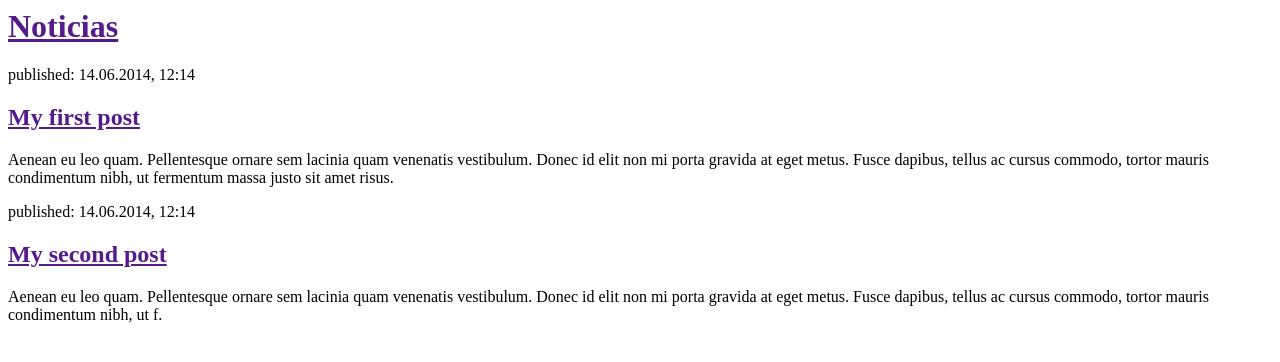
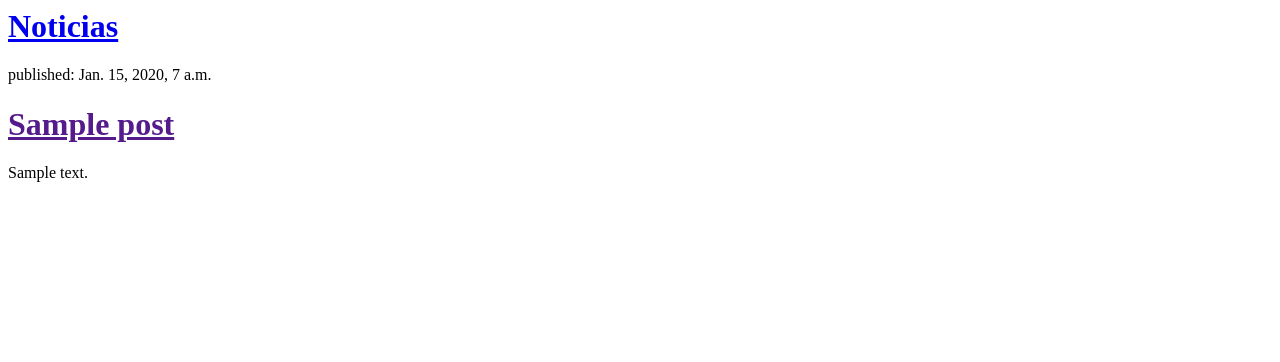
Before and after one commit to pedroalpacheco/meublog, a Django app: template blog/templates/blog/post_list.html in a window 1280 px wide. Shown: the top 362 px of the page. Run offline with Django 3.2, Linux system fonts and the light colour scheme; the template is opened without the code that fills it: values that come from a table or form of the project are taken from there, others are empty; tables that the repository leaves empty hold one stand-in row (values such as "Sample post").

Commit message:
Com_posts_html

```diff
--- a/blog/templates/blog/post_list.html
+++ b/blog/templates/blog/post_list.html
@@ -1,22 +1,11 @@
-<html>
-    <head>
-        <title>Noticias</title>
-    </head>
-    <body>
-        <div>
-            <h1><a href="">Noticias</a></h1>
-        </div>
+<div>
+    <h1><a href="/">Noticias</a></h1>
+</div>
 
-        <div>
-            <p>published: 14.06.2014, 12:14</p>
-            <h2><a href="">My first post</a></h2>
-            <p>Aenean eu leo quam. Pellentesque ornare sem lacinia quam venenatis vestibulum. Donec id elit non mi porta gravida at eget metus. Fusce dapibus, tellus ac cursus commodo, tortor mauris condimentum nibh, ut fermentum massa justo sit amet risus.</p>
-        </div>
-
-        <div>
-            <p>published: 14.06.2014, 12:14</p>
-            <h2><a href="">My second post</a></h2>
-            <p>Aenean eu leo quam. Pellentesque ornare sem lacinia quam venenatis vestibulum. Donec id elit non mi porta gravida at eget metus. Fusce dapibus, tellus ac cursus commodo, tortor mauris condimentum nibh, ut f.</p>
-        </div>
-    </body>
-</html>
+{% for post in posts %}
+    <div>
+        <p>published: {{ post.published_date }}</p>
+        <h1><a href="">{{ post.title }}</a></h1>
+        <p>{{ post.text|linebreaks }}</p>
+    </div>
+{% endfor %}
```
Also changed, not shown: blog/views.py (+5 -3 lines).
